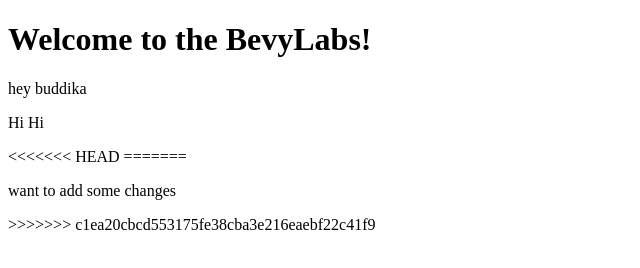
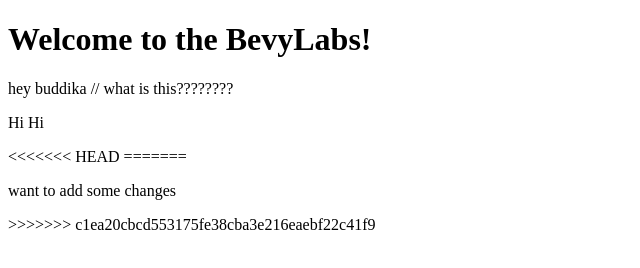
Before and after one commit to bevylabs/OpenBevyBot2020, a plain HTML site: page index.html in a window 1280 px wide. Shown: the whole page, without its empty margins (0-640 px from the left). Drawn offline with Linux system fonts and the light colour scheme.

Commit message:
whatt is index file represnet

```diff
--- a/index.html
+++ b/index.html
@@ -8,7 +8,7 @@
 </head>
 <body>
     <h1>Welcome to the BevyLabs!</h1>
-    <p>hey buddika</p>
+    <p>hey buddika // what is this????????</p>
     <p>Hi Hi</p>
 <<<<<<< HEAD
 =======
```
